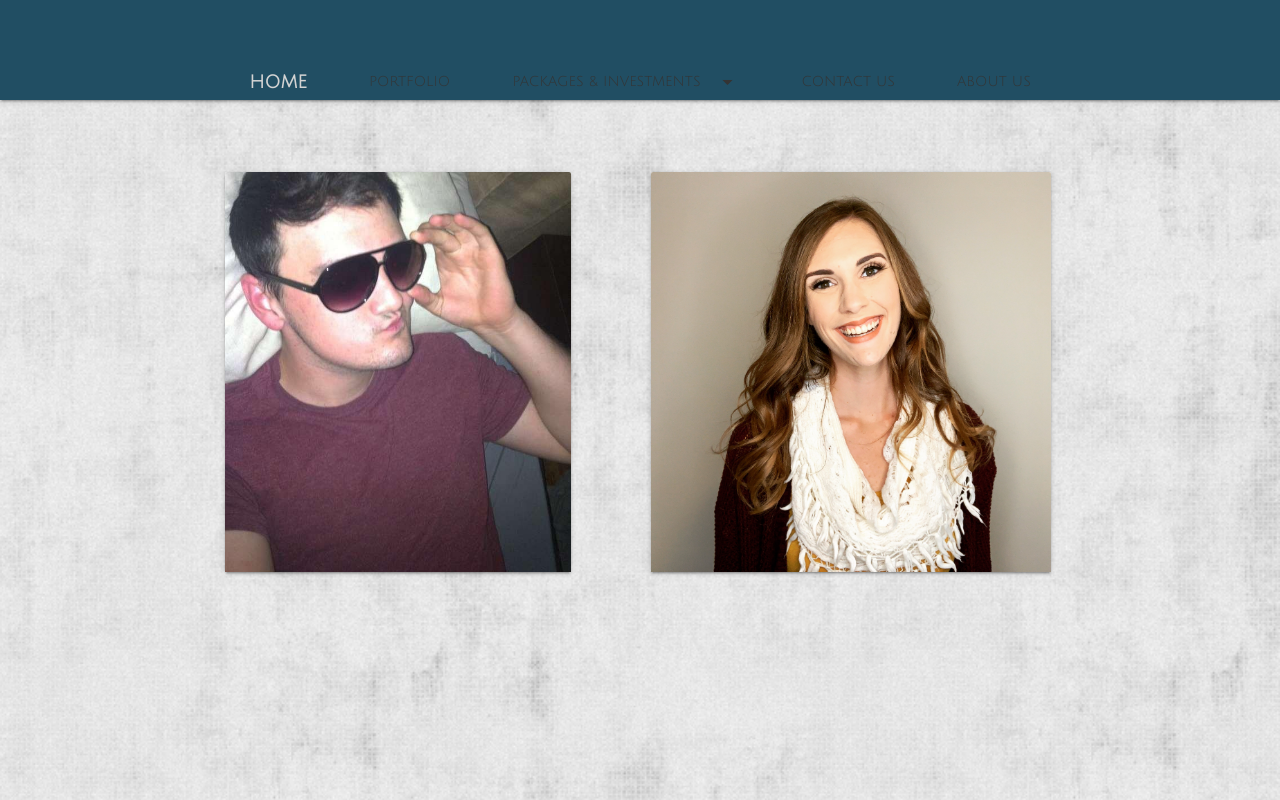
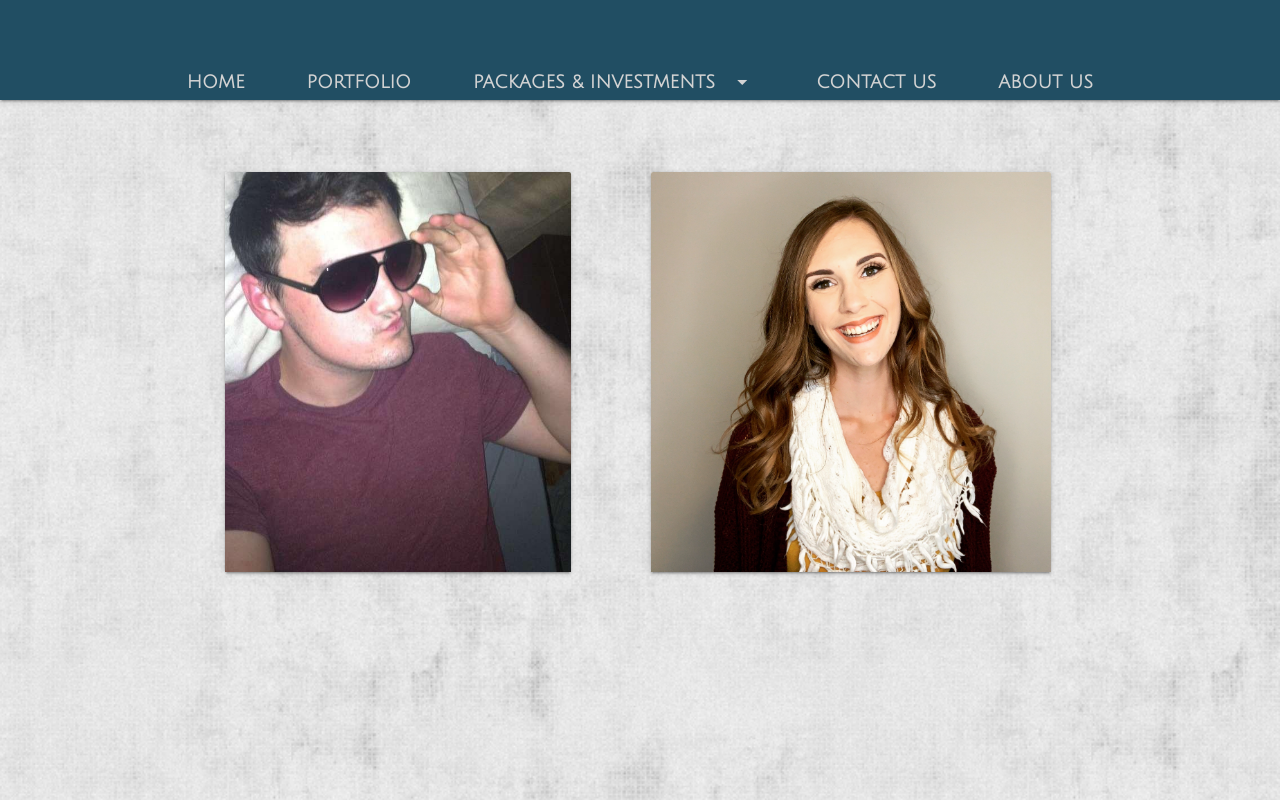
Before and after one commit to NOEL86/bow-tie, a React (Create React App) app in the folder client/: page /About in a window 1280 px wide. Built offline with nearby package versions, Linux system fonts and the light colour scheme.

Commit message:
styles redone

```diff
--- a/client/src/Components/Nav.jsx
+++ b/client/src/Components/Nav.jsx
@@ -1,6 +1,6 @@
 import React, { Component } from "react";
 import { Link } from "react-router-dom";
-// import M from "materialize-css";
+import M from "materialize-css";
 import "./Nav.css";
 
 class Nav extends Component {
@@ -10,7 +10,7 @@ class Nav extends Component {
   }
 
   componentDidMount() {
-    // M.AutoInit();
+    M.AutoInit();
   }
 
   render() {
@@ -47,7 +47,7 @@ class Nav extends Component {
               <li>
                 <Link
                   to="/Portfolio"
-                  className="waves-effect waves-teal accent-3 btn-flat"
+                  className="waves-effect waves-teal accent-3 btn-flat myCustom"
                 >
                   Portfolio
                 </Link>
@@ -55,7 +55,7 @@ class Nav extends Component {
 
               <li>
                 <a
-                  className="dropdown-trigger waves-effect waves-teal accent-3 btn-flat"
+                  className="dropdown-trigger waves-effect waves-teal accent-3 btn-flat myCustom"
                   href="#!"
                   data-target="dropdown1"
                 >
@@ -67,7 +67,7 @@ class Nav extends Component {
               <li>
                 <Link
                   to="/Contact"
-                  className="waves-effect waves-teal accent-3 btn-flat"
+                  className="waves-effect waves-teal accent-3 btn-flat myCustom"
                 >
                   Contact Us
                 </Link>
@@ -75,7 +75,7 @@ class Nav extends Component {
               <li>
                 <Link
                   to="/About"
-                  className="waves-effect waves-teal accent-3 btn-flat"
+                  className="waves-effect waves-teal accent-3 btn-flat myCustom"
                 >
                   About Us
                 </Link>
--- a/client/src/Pages/Main.css
+++ b/client/src/Pages/Main.css
@@ -5,7 +5,6 @@
 }
 
 .carousel {
-  background-color: orange !important;
   margin-top: 5%;
 }
 
--- a/client/src/Pages/Main.jsx
+++ b/client/src/Pages/Main.jsx
@@ -1,7 +1,7 @@
 import React, { Component } from "react";
 import Nav from "../Components/Nav";
-// import M from "materialize-css";
-// import options from "materialize-css";
+import M from "materialize-css";
+import options from "materialize-css";
 import "./Main.css";
 
 class Main extends Component {
@@ -12,7 +12,7 @@ class Main extends Component {
     //Need this to run on a timer using instance method
     const elem = document.querySelectorAll(".carousel");
     console.log(elem);
-    // var instance = M.Carousel.init(elem, options);
+    var instance = M.Carousel.init(elem, options);
     // instance.Carousel.options({ duration: 200 });
   }
 
```
